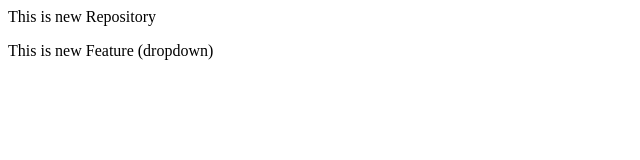
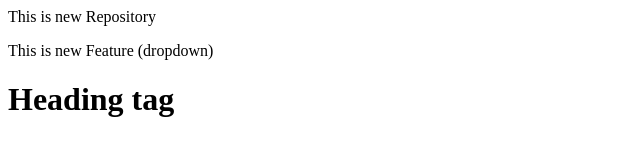
Before and after one commit to ramdmore/localrepo, a plain HTML site: page index.html in a window 1280 px wide. Shown: the whole page, without its empty margins (0-640 px from the left). Drawn offline with Linux system fonts and the light colour scheme.

Commit message:
Update index.html

```diff
--- a/index.html
+++ b/index.html
@@ -1,2 +1,3 @@
 <p>This is new Repository</p>
 <p>This is new Feature (dropdown)</p>
+<h1>Heading tag</h1>
```
